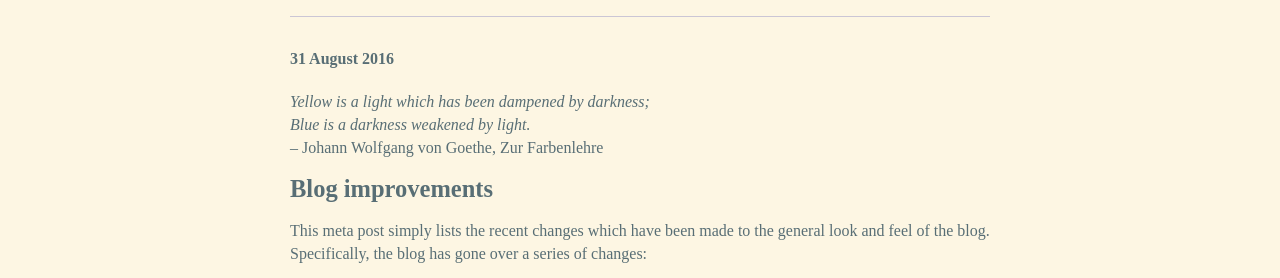
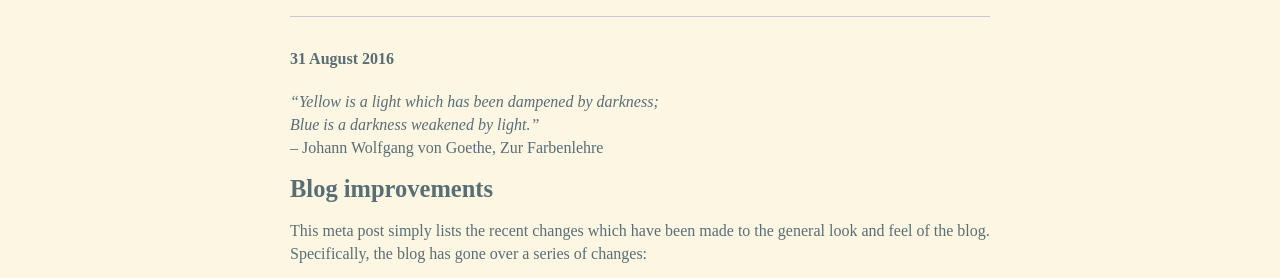
Before and after one commit to dragonwasrobot/dragonwasrobot.github.io, a Jekyll site: the page built from _posts/2016-08-31-meta-post-new-color-scheme-and-improved-legibility.md, in a window 1280 px wide. Shown: the part 148-426 px from the top of the page. Built offline with Jekyll 4.4.1, drawn with Linux system fonts in a browser that asks for light colours; some web fonts are replaced.

Commit message:
Adds missing quotes

```diff
--- a/_posts/2016-08-31-meta-post-new-color-scheme-and-improved-legibility.md
+++ b/_posts/2016-08-31-meta-post-new-color-scheme-and-improved-legibility.md
@@ -6,8 +6,8 @@ description: "In this post, we introduce an improved theme for the blog."
 tags: [Color, Typography]
 ---
 
-*Yellow is a light which has been dampened by darkness;*<br/>
-*Blue is a darkness weakened by light.*<br/>
+*“Yellow is a light which has been dampened by darkness;*<br/>
+*Blue is a darkness weakened by light.”*<br/>
 -- Johann Wolfgang von Goethe, Zur Farbenlehre
 
 ### Blog improvements
```
Also changed, not shown: _posts/2016-02-19-a-dual-to-moessner-s-sieve.md (+2 -2 lines), _posts/2016-09-14-infosec-diy.md (+2 -2 lines).
